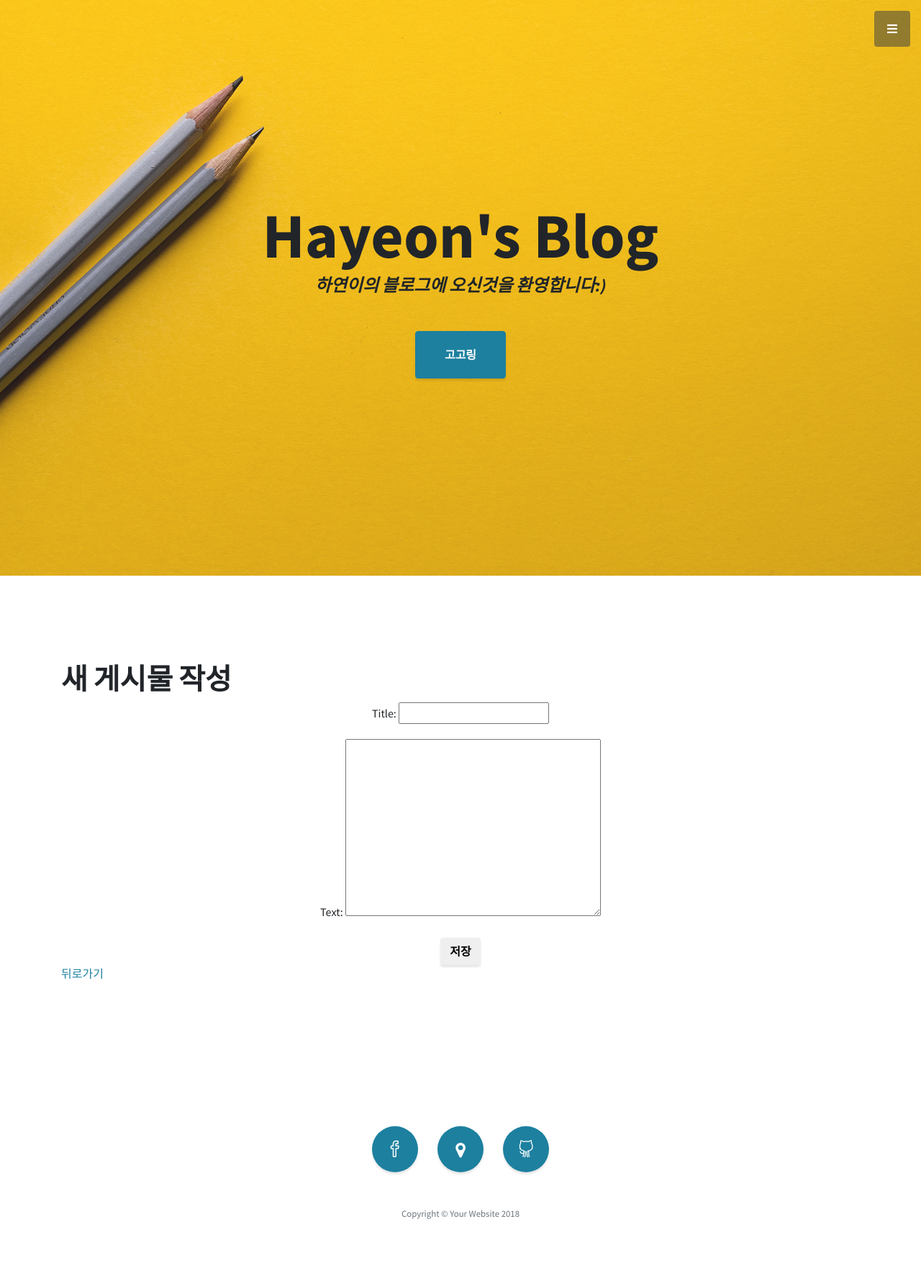
After one commit to hayeon9826/likelion-blog, a Django app: page /new/ in a window 1280 px wide. The commit adds this page. Shown: the whole page at 72% size. Run offline with Django 3.2, Linux system fonts and the light colour scheme; some libraries are stand-ins or nearby versions.

Commit message:
게시판 기능(main app) 완료

```diff
--- a/blog/settings.py
+++ b/blog/settings.py
@@ -38,6 +38,7 @@ INSTALLED_APPS = [
     'django.contrib.messages',
     'django.contrib.staticfiles',
     'main',
+    'django_extensions',
 ]
 
 MIDDLEWARE = [
@@ -106,13 +107,13 @@ AUTH_PASSWORD_VALIDATORS = [
 
 LANGUAGE_CODE = 'en-us'
 
-TIME_ZONE = 'UTC'
+TIME_ZONE = 'Asia/Seoul'
 
 USE_I18N = True
 
 USE_L10N = True
 
-USE_TZ = True
+USE_TZ = False
 
 
 # Static files (CSS, JavaScript, Images)
--- a/blog/urls.py
+++ b/blog/urls.py
@@ -18,5 +18,5 @@ from django.conf.urls import url, include
 
 urlpatterns = [
     url(r'^admin/', admin.site.urls),
-    url(r'^main/', include('main.urls')),
+    url(r'^', include('main.urls')),
 ]
--- /dev/null
+++ b/main/forms.py
@@ -0,0 +1,8 @@
+from django import forms
+from .models import Post
+
+class PostForm(forms.ModelForm):
+
+    class Meta: #이 폼을 만들기 위해 필요한 모델정의
+        model = Post
+        fields = ('title', 'text',)
--- a/main/templates/main/base.html
+++ b/main/templates/main/base.html
@@ -23,6 +23,9 @@
     <!-- Custom CSS -->
     <link href="{% static 'main/css/stylish-portfolio.min.css' %}" rel="stylesheet">
 
+    <!-- Fontawesome -->
+    <link rel = "stylesheet" href="https://cdnjs.cloudflare.com/ajax/libs/font-awesome/4.7.0/css/font-awesome.min.css">
+
   </head>
 
   <body id="page-top">
@@ -37,16 +40,16 @@
           <a class="js-scroll-trigger" href="#page-top">하연이 블로그</a>
         </li>
         <li class="sidebar-nav-item">
-          <a class="js-scroll-trigger" href='{%url "main"%}'>Home</a>
+          <a class="js-scroll-trigger" href='{% url "main" %}'>Home</a>
         </li>
         <li class="sidebar-nav-item">
-          <a class="js-scroll-trigger" href="#about">About</a>
+          <a class="js-scroll-trigger" href='{% url "main" %}#about'>About</a>
         </li>
         <li class="sidebar-nav-item">
-          <a class="js-scroll-trigger" href="#portfolio">Posts</a>
+          <a class="js-scroll-trigger" href="{% url 'main' %}#portfolio">Posts</a>
         </li>
         <li class="sidebar-nav-item">
-          <a class="js-scroll-trigger" href="#contact">Contact</a>
+          <a class="js-scroll-trigger" href="https://www.facebook.com/yonsei.likelion/">Contact</a>
         </li>
       </ul>
     </nav>
--- /dev/null
+++ b/main/templates/main/post_new.html
@@ -0,0 +1,19 @@
+
+{% extends 'main/base.html' %}
+
+{%block content%}
+<section class="content-section" id="portfolio">
+        <div class="container">
+                <h1>새 게시물 작성</h1>
+          <div class="content-section-heading text-center">
+
+            <form method = "POST" class="post-form">{% csrf_token %}
+                    {{ form.as_p }}
+            <button type="submit"class="save btn btn-default">저장</button>
+            </form>
+
+            </div>
+            <a href='{%url "main"%}'>뒤로가기</a>
+        </div>
+    </section>
+{% endblock %}
--- a/main/urls.py
+++ b/main/urls.py
@@ -5,4 +5,5 @@ urlpatterns =[
     url(r'^$', views.main, name="main"),
     url(r'^(?P<post_id>\d+)/$', views.post_detail, name="post_detail"),
     url(r'^base/$', views.base, name='base'),
+    url(r'^new/', views.new, name="new"),
 ]
--- a/main/views.py
+++ b/main/views.py
@@ -1,5 +1,7 @@
-from django.shortcuts import render, get_object_or_404
+from django.shortcuts import render, get_object_or_404, redirect
 from main.models import Post
+from .forms import PostForm
+from django.utils import timezone
 
 # Create your views here.
 def main(request):
@@ -15,3 +17,16 @@ def post_detail(request, post_id):
 
 def base(request):
     return render(request, 'main/base.html')
+
+def new(request):
+    if request.method == "POST":
+        form = PostForm(request.POST)
+        if form.is_valid():
+            post = form.save(commit=False)
+            post.author = request.user
+            post.published_date = timezone.now()
+            post.save()
+            return redirect('post_detail', post.pk)
+    else:
+        form = PostForm()
+    return render(request, 'main/post_new.html', {'form' : form})
```
Also changed, not shown: main/templates/main/main.html (+29 -5 lines), main/templates/main/post_detail.html (+5 -4 lines), db.sqlite3.
